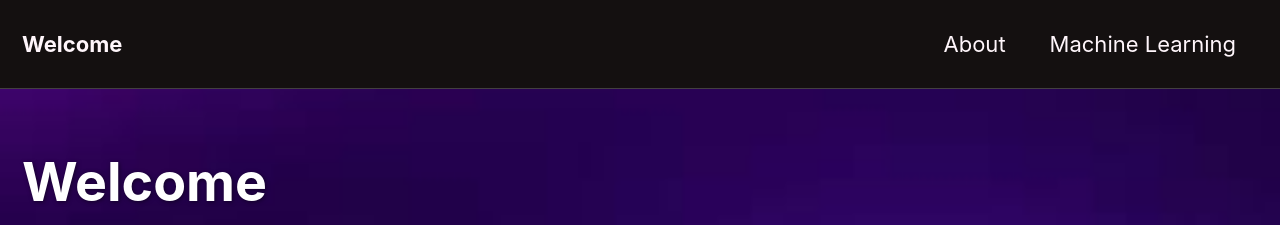
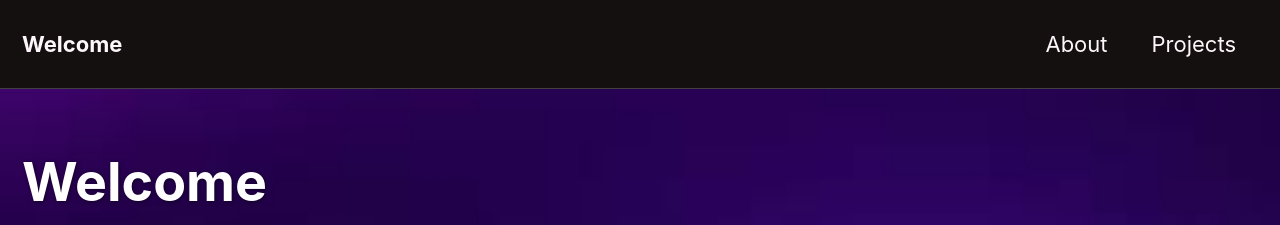
Before and after one commit to MeghnaRShrivastava/MeghnaRShrivastava.github.io, a Jekyll site: the page built from index.html, in a window 1280 px wide and 1377 px high. Shown: the top 225 px of the window. Built offline with Jekyll 4.4.1, drawn with Linux system fonts in a browser that asks for light colours; cached includes are drawn as plain includes; the list of posts is cut into pages by our own code.

Commit message:
new commit

```diff
--- a/_data/navigation.yml
+++ b/_data/navigation.yml
@@ -2,8 +2,8 @@
 main:
   - title: "About"
     url: /about/
-  - title: "Machine Learning"
-    url: /machine-learning.md/
+  - title: "Projects"
+    url: /datascience-ml-projects/
   # - title: "About"
   #   url: https://mmistakes.github.io/minimal-mistakes/about/
   # - title: "Sample Posts"
```
